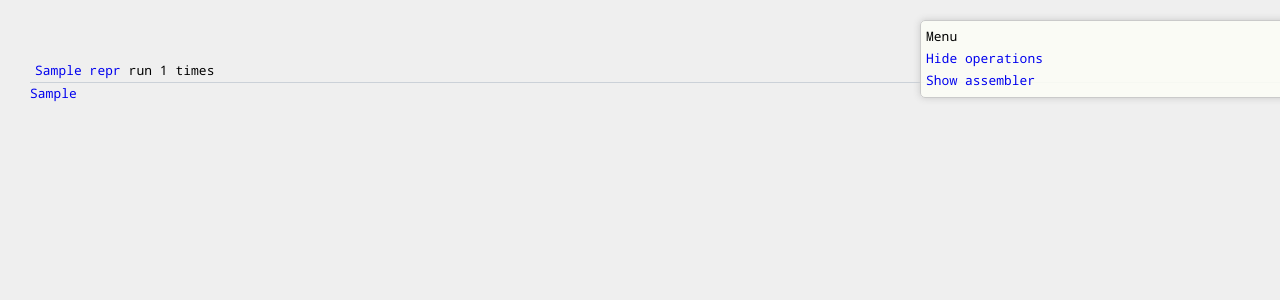
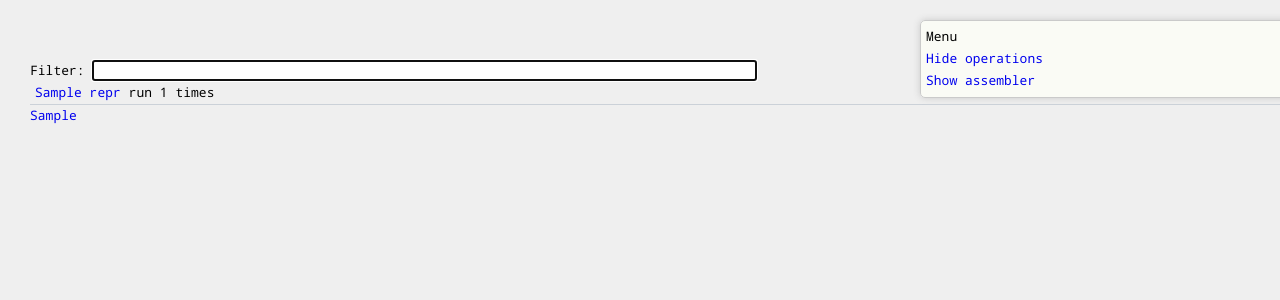
Before and after one commit to hg-mirrors/pypy_jitviewer, a Python web app: template _jitviewer/templates/index.html in a window 1280 px wide. Shown: the top 300 px of the page. Run offline with Jinja, Linux system fonts and the light colour scheme; the template is opened without the code that fills it: most values are stand-ins (such as "Sample title", 1, 10 or a date in 2020).

Commit message:
start working on a filter bar

```diff
--- a/_jitviewer/static/script.js
+++ b/_jitviewer/static/script.js
@@ -35,6 +35,11 @@ function document_ready()
             show_loop(val);
         }
     }
+    $("#inp-bar").focus();
+    $("#inp-bar").bind("click keyup", function() {
+        var value = $("#inp-bar")[0].value;
+
+    });
 }
 
 function replace_from(elem, bridge_id)
--- a/_jitviewer/templates/index.html
+++ b/_jitviewer/templates/index.html
@@ -22,13 +22,16 @@
     <div id="callstack">
     </div>
   </header>
+  <div>
+    Filter: <input id="inp-bar" type="text" size="80"></input>
+  <div>
   <div id="loops">
     <ul>
       {% for is_entry_bridge, index, item in loops %}
       {% if is_entry_bridge %}
-        <li><span>Entry bridge: <a href="/" onClick="show_loop({{index}}); return false">{{item.repr()}}</a> run {{item.count}} times</span></li>
+        <li class="loopitem" id="loop-{{index}}" name={{item.repr()}}><span>Entry bridge: <a href="/" onClick="show_loop({{index}}); return false">{{item.repr()}}</a> run {{item.count}} times</span></li>
       {% else %}
-        <li><span><a href="/" onClick="show_loop({{index}}); return false">{{item.repr()}}</a> run {{item.count}} times</span></li>
+        <li class="loopitem" id="loop-{{index}}" name={{item.repr()}}><span><a href="/" onClick="show_loop({{index}}); return false">{{item.repr()}}</a> run {{item.count}} times</span></li>
       {% endif %}
       {% endfor %}
     </ul>
```
